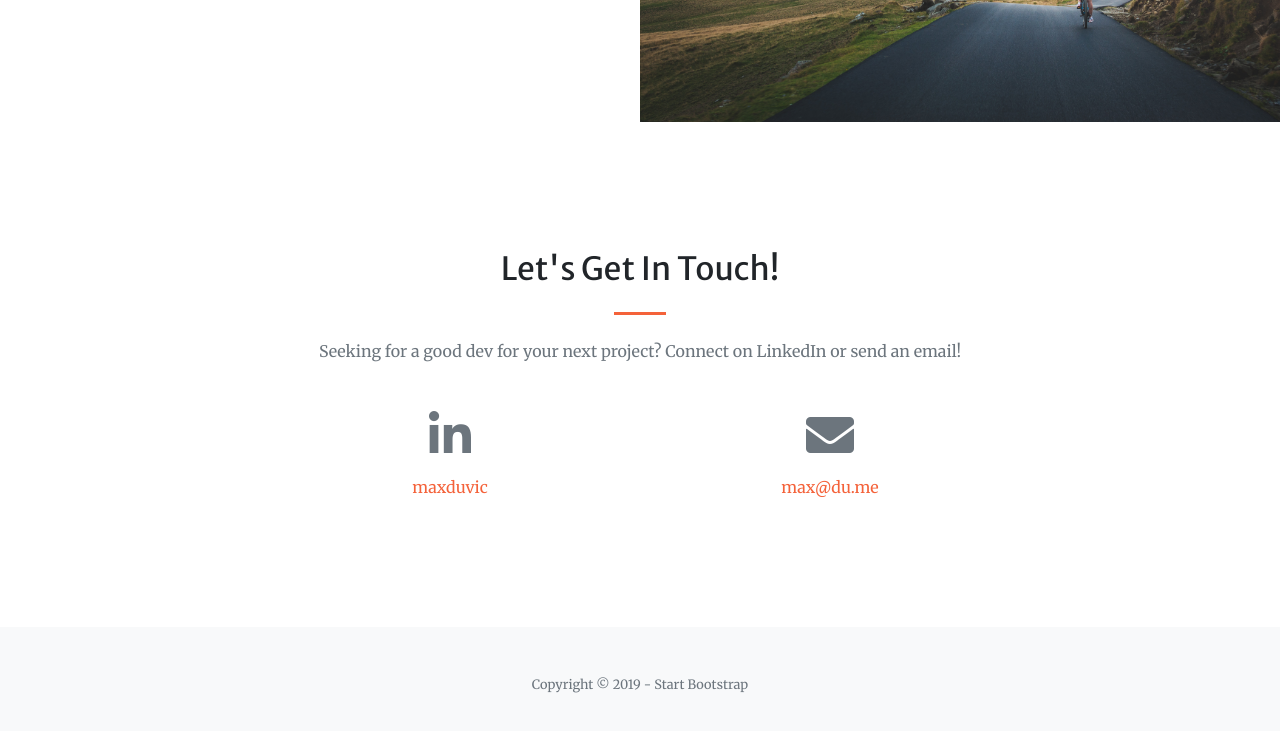
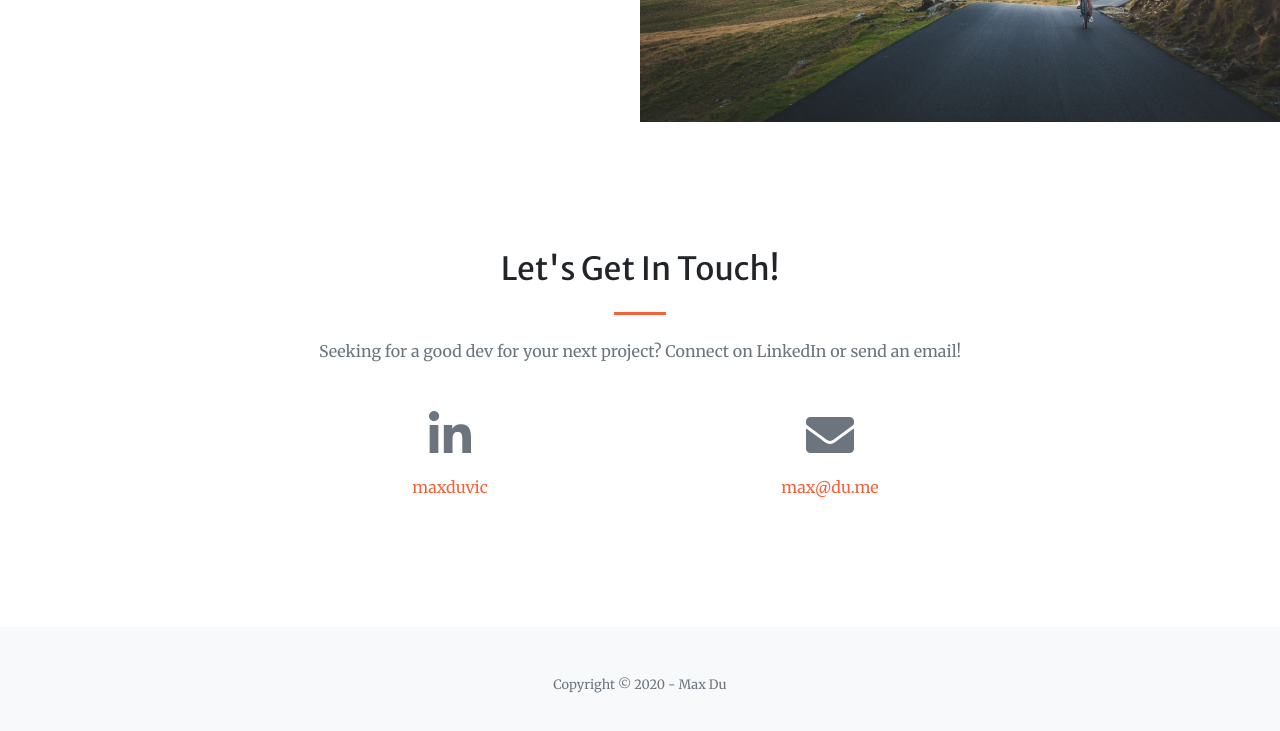
Before and after one commit to kimchirice/KIMCHIRICE.GITHUB.IO, a website with bundled scripts: page index.html in a window 1280 px wide. Shown: the part 2195-2926 px from the top of the page. Built offline with nearby package versions, Linux system fonts and the light colour scheme.

Commit message:
Update index.html

```diff
--- a/index.html
+++ b/index.html
@@ -188,7 +188,7 @@
   <!-- Footer -->
   <footer class="bg-light py-5">
     <div class="container">
-      <div class="small text-center text-muted">Copyright &copy; 2019 - Start Bootstrap</div>
+      <div class="small text-center text-muted">Copyright &copy; 2020 - Max Du</div>
     </div>
   </footer>
 
```
